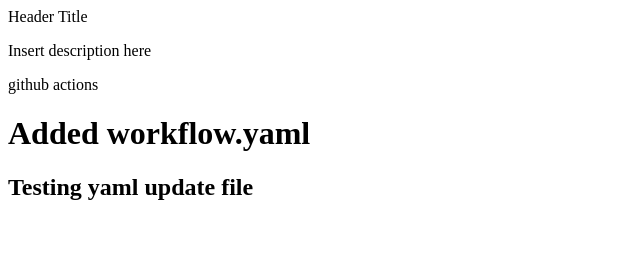
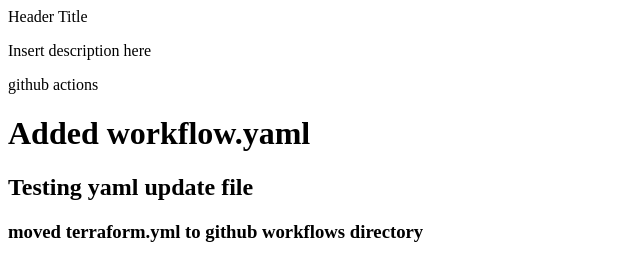
Before and after one commit to cloudminion2023/terraform-practice, a plain HTML site: page index.html in a window 1280 px wide. Shown: the whole page, without its empty margins (0-640 px from the left). Drawn offline with Linux system fonts and the light colour scheme.

Commit message:
updated terraform.yml

```diff
--- a/index.html
+++ b/index.html
@@ -15,6 +15,8 @@
     <h1>Added workflow.yaml</h1>
 
     <h2>Testing yaml update file</h2>
+
+    <h3>moved terraform.yml to github workflows directory</h3>
 </body>
 
 </html>
```
Also changed, not shown: 2 other files.
